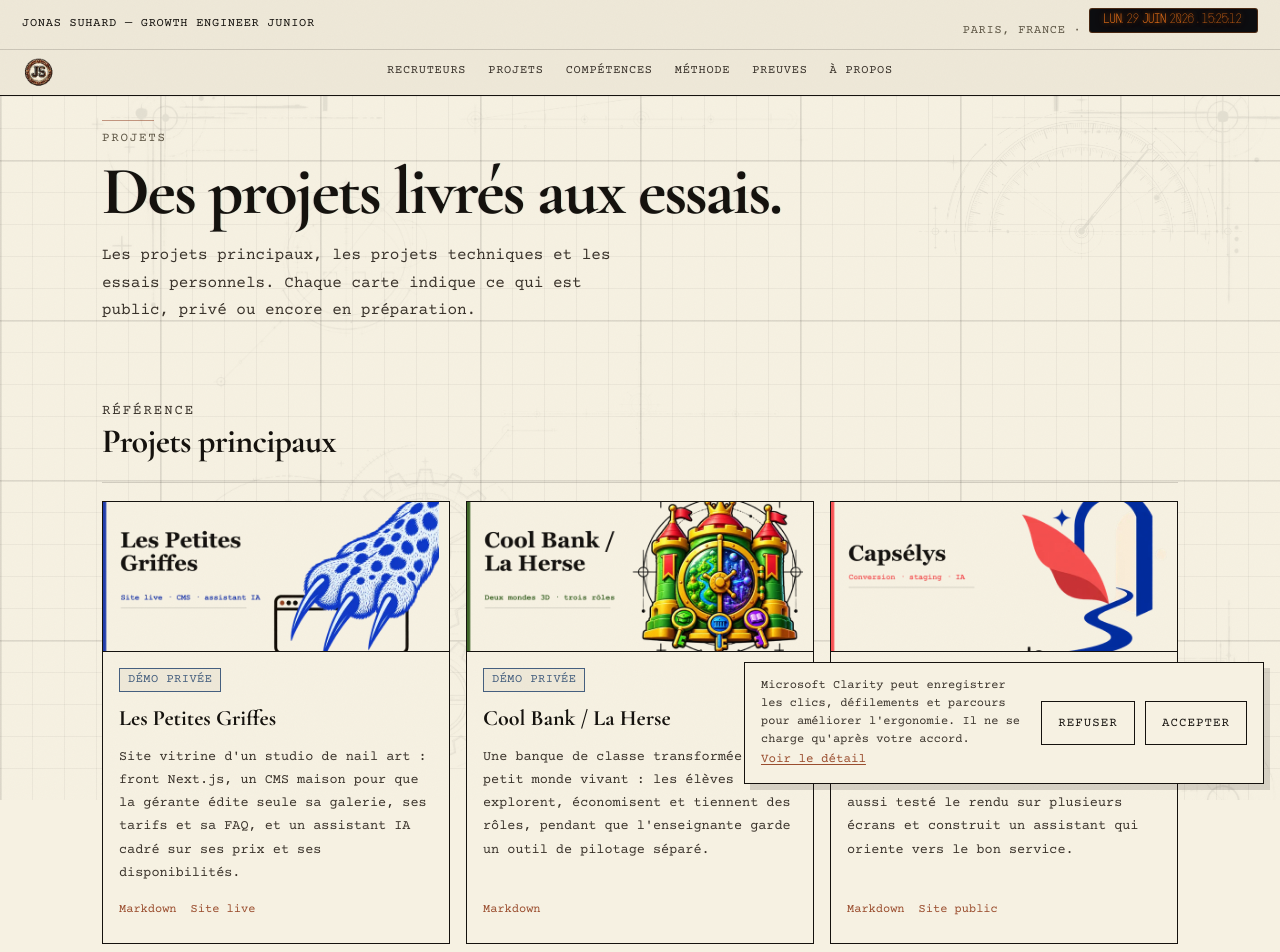
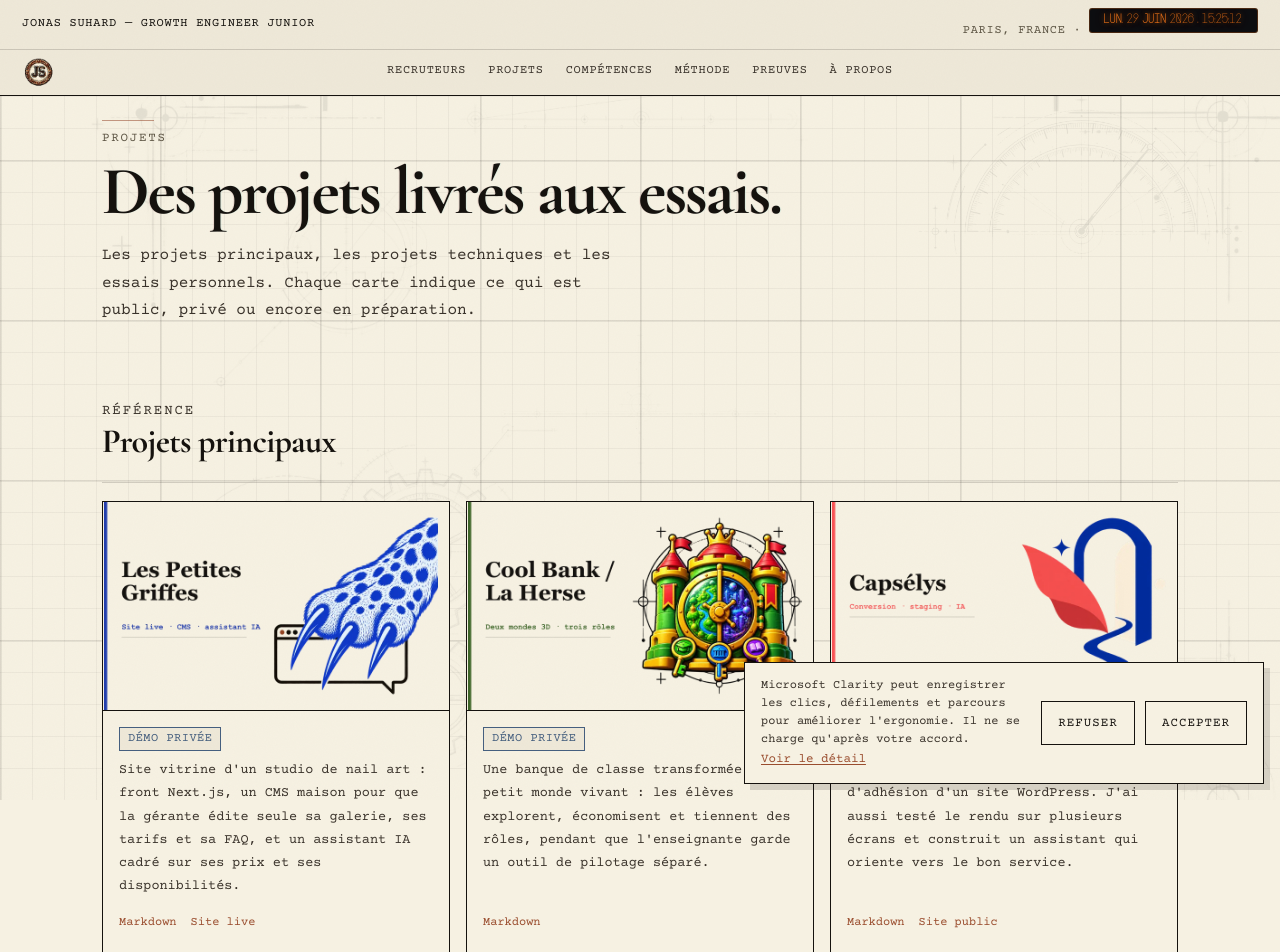
Before and after one commit to Jonassuhard/portfolio-jonassuhard, a Next.js app: page /projets in a window 1280 px wide. Shown: the top 952 px of the page. Built offline with nearby package versions, Linux system fonts and the light colour scheme; no server answers.

Commit message:
fix: clean up project card presentation

```diff
--- a/app/globals.css
+++ b/app/globals.css
@@ -95,6 +95,10 @@ body::after {
 }
 img { display:block; max-width:100%; height:auto; }
 a { color:inherit; }
+.card-title-accessible {
+  position:absolute; inline-size:1px; block-size:1px; padding:0; margin:-1px;
+  overflow:hidden; clip-path:inset(50%); white-space:nowrap; border:0;
+}
 /* Focus clavier visible (0 style focus auparavant) : anneau seulement au clavier,
    pas au clic souris, via :focus-visible. */
 :focus-visible { outline:2px solid var(--color-rust); outline-offset:2px; border-radius:2px; }
@@ -398,7 +402,7 @@ p { margin:0 0 10px; }
   0% { transform:translate3d(-6%,-6%,0); }
   100% { transform:translate3d(6%,6%,0); }
 }
-.proof-card img { width:100%; height:150px; object-fit:cover; filter:grayscale(.5) contrast(1.05) sepia(.12); border-bottom:1px solid var(--color-ink); }
+.proof-card img { width:100%; height:auto; aspect-ratio:38/23; object-fit:contain; filter:grayscale(.5) contrast(1.05) sepia(.12); border-bottom:1px solid var(--color-ink); }
 .proof-card img.full-color-media { filter:none; }
 .proof-body { padding:16px; display:flex; flex-direction:column; gap:8px; flex:1; }
 .proof-body h3 { margin:0; }
@@ -500,18 +504,17 @@ td { color:var(--color-ink-soft); }
 .case-grid { display:grid; grid-template-columns:repeat(auto-fit,minmax(280px,1fr)); gap:16px; }
 .case-card { position:relative; border:1px solid var(--color-ink); background:var(--color-surface-strong); display:flex; flex-direction:column; overflow:hidden; transition:transform .15s,box-shadow .15s; }
 .case-card:hover { transform:translateY(-2px); box-shadow:6px 6px 0 rgba(21,18,14,.08); }
-/* Carte entière cliquable -> page détail (stretched link sur le titre) */
-.case-card-title { color:inherit; text-decoration:none; }
-.case-card-title::after { content:""; position:absolute; inset:0; z-index:1; }
-.case-card:hover .case-card-title { color:var(--color-rust); }
+/* Carte entière cliquable -> page détail ; le titre reste accessible mais non répété visuellement. */
+.case-card-link { position:absolute; inset:0; z-index:1; }
+.case-card-link:focus-visible { outline-offset:-3px; }
 .case-card .access-links { position:relative; z-index:2; }
-.case-card img { width:100%; height:150px; object-fit:cover; filter:grayscale(.5) contrast(1.05) sepia(.12); border-bottom:1px solid var(--color-ink); }
+.case-card img { width:100%; height:auto; aspect-ratio:38/23; object-fit:contain; filter:grayscale(.5) contrast(1.05) sepia(.12); border-bottom:1px solid var(--color-ink); }
 .case-card img.full-color-media { filter:none; }
 .case-body { padding:16px; display:flex; flex-direction:column; gap:8px; flex:1; }
 .case-body h3 { margin:0; }
 .case-body p { font-size:13.5px; color:var(--color-ink-soft); margin:0; flex:1; }
 .case-body .button { margin-top:4px; align-self:flex-start; }
-.case-grid-compact .case-card img { height:112px; }
+.case-grid-compact .case-card img { height:auto; }
 .case-grid-compact .case-body { padding:12px; gap:6px; }
 .case-grid-compact .case-body p { font-size:13px; line-height:1.55; }
 
--- a/app/page.tsx
+++ b/app/page.tsx
@@ -90,7 +90,7 @@ export default function HomePage() {
                     {evidenceLevelMeta[project.evidenceLevel].label}
                   </span>
                   <p className="case-meta">{project.type}</p>
-                  <h3>{project.shortTitle}</h3>
+                  <h3 className="card-title-accessible">{project.shortTitle}</h3>
                   <p>{project.cardLine ?? project.proofLine}</p>
                   <div className="tag-row">
                     {project.stack.slice(0, 4).map((item) => (
--- a/app/projets/page.tsx
+++ b/app/projets/page.tsx
@@ -54,11 +54,12 @@ export default function ProjectsPage() {
                     <span className={`evidence-badge evidence-${project.evidenceLevel}`}>
                       {evidenceLevelMeta[project.evidenceLevel].label}
                     </span>
-                    <h3>
-                      <Link className="case-card-title" href={`/projets/${project.slug}`}>
-                        {project.shortTitle}
-                      </Link>
-                    </h3>
+                    <h3 className="card-title-accessible">{project.shortTitle}</h3>
+                    <Link
+                      className="case-card-link"
+                      href={`/projets/${project.slug}`}
+                      aria-label={`Voir le projet ${project.shortTitle}`}
+                    />
                     <p>
                       {group.tier === 1
                         ? project.summary
--- a/app/recruteurs/page.tsx
+++ b/app/recruteurs/page.tsx
@@ -191,7 +191,7 @@ export default function RecruitersPage() {
                   {evidenceLevelMeta[project.evidenceLevel].label}
                 </span>
                 <p className="case-meta">{project.cardStatus ?? project.status}</p>
-                <h3>{project.shortTitle}</h3>
+                <h3 className="card-title-accessible">{project.shortTitle}</h3>
                 <p>{project.recruiterProof[0]}</p>
                 <Link className="button" href={`/projets/${project.slug}`}>Voir le projet</Link>
               </div>
```
Also changed, not shown: 2 other files (tests, documents, lock files or other folders).
